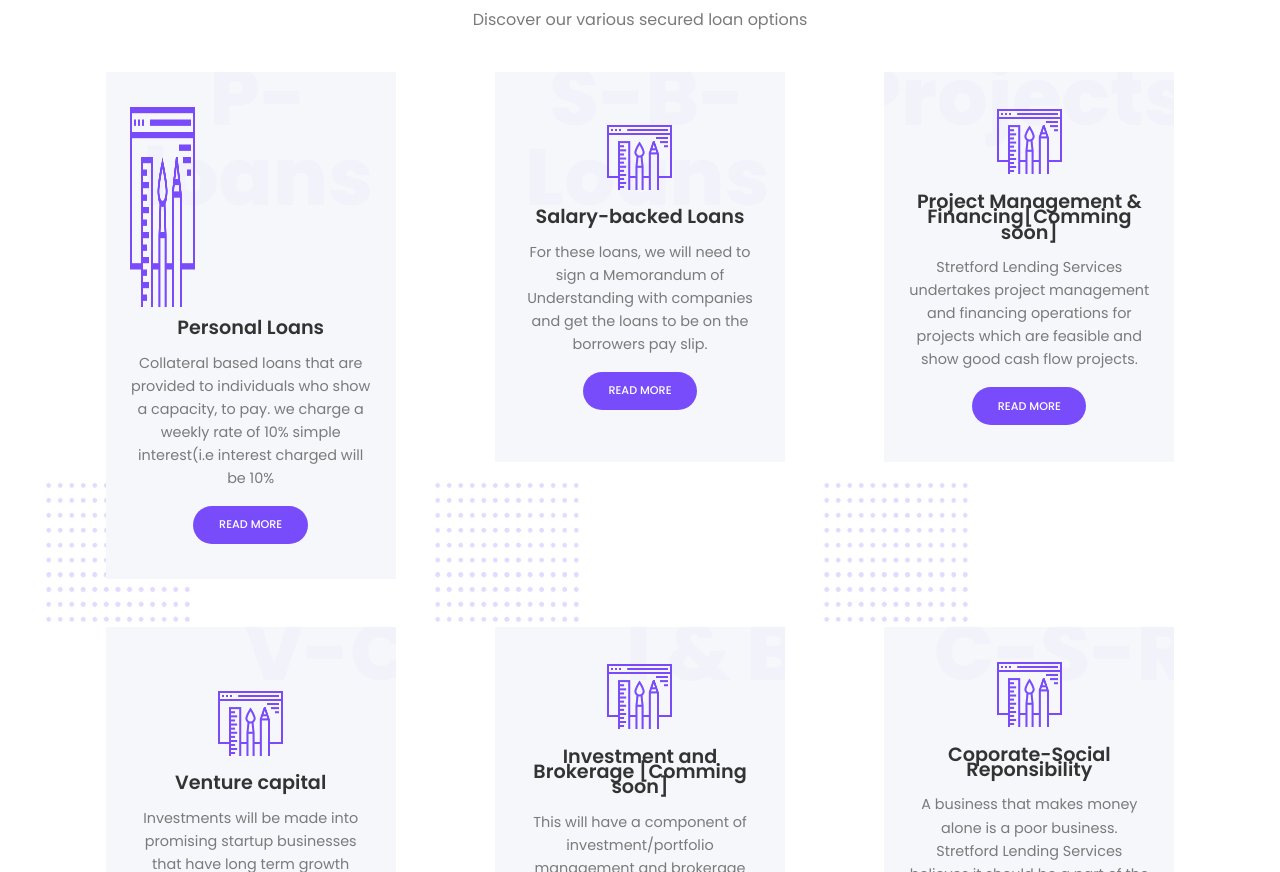
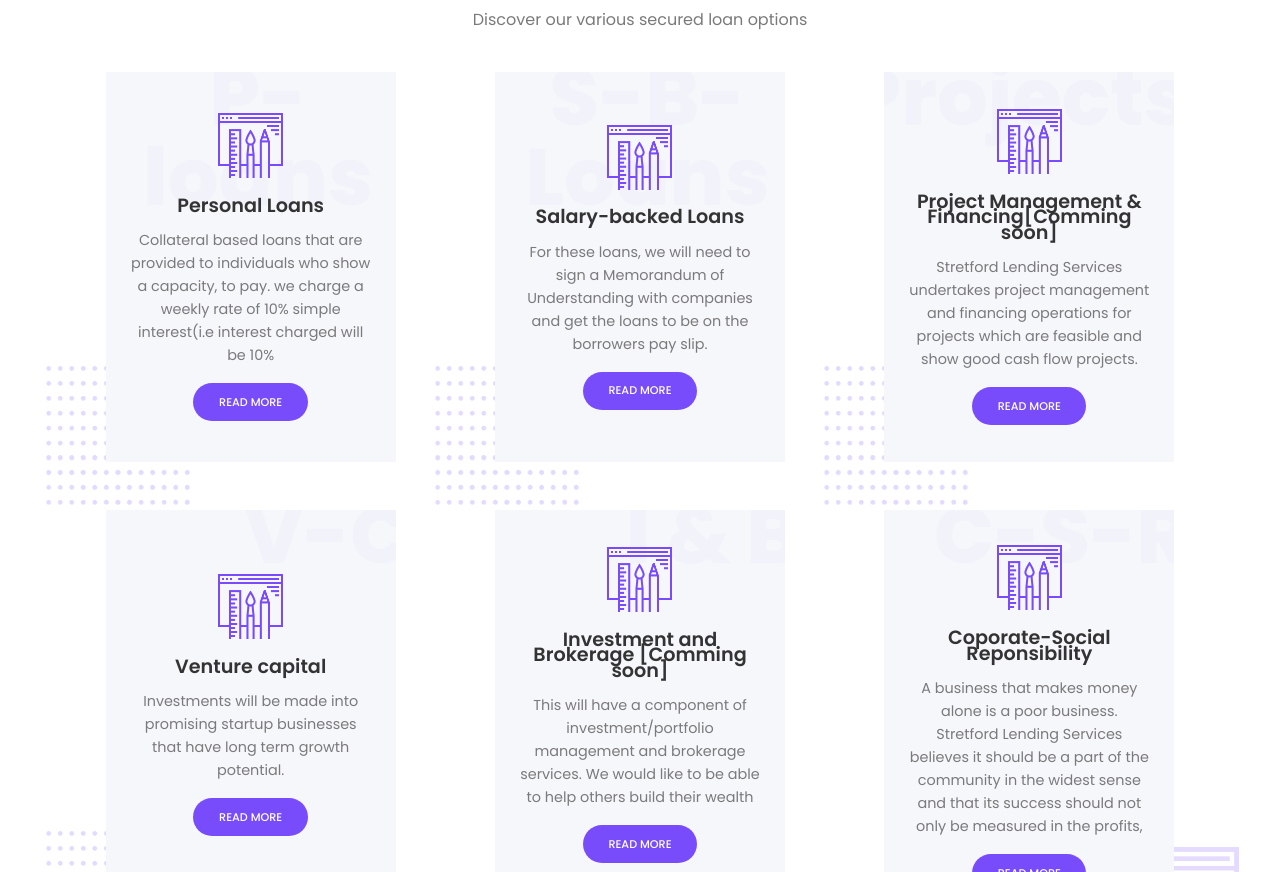
Before and after one commit to kolichi/Stretford-Lending-Services-html, a plain HTML site: page index.html in a window 1280 px wide. Shown: the part 935-1807 px from the top of the page. Drawn offline with nearby package versions, Linux system fonts and the light colour scheme; files whose address does not match are found by name.

Commit message:
Fixed icon scalling

```diff
--- a/index.html
+++ b/index.html
@@ -130,8 +130,8 @@
               />
 
               <div class="card row" data-card="P-loans">
-                <div class="card-content z-index inner" >
-                  <img src="./img/design-icon.png" class="icon card-img-top" alt="" />
+                <div class="card-content z-index" >
+                  <img src="./img/design-icon.png" class="icon" alt="" />
                   <h3 class="title-sm">Personal Loans</h3>
                   <p class="text">
                    Collateral based loans that are provided to individuals who show a capacity,
```
